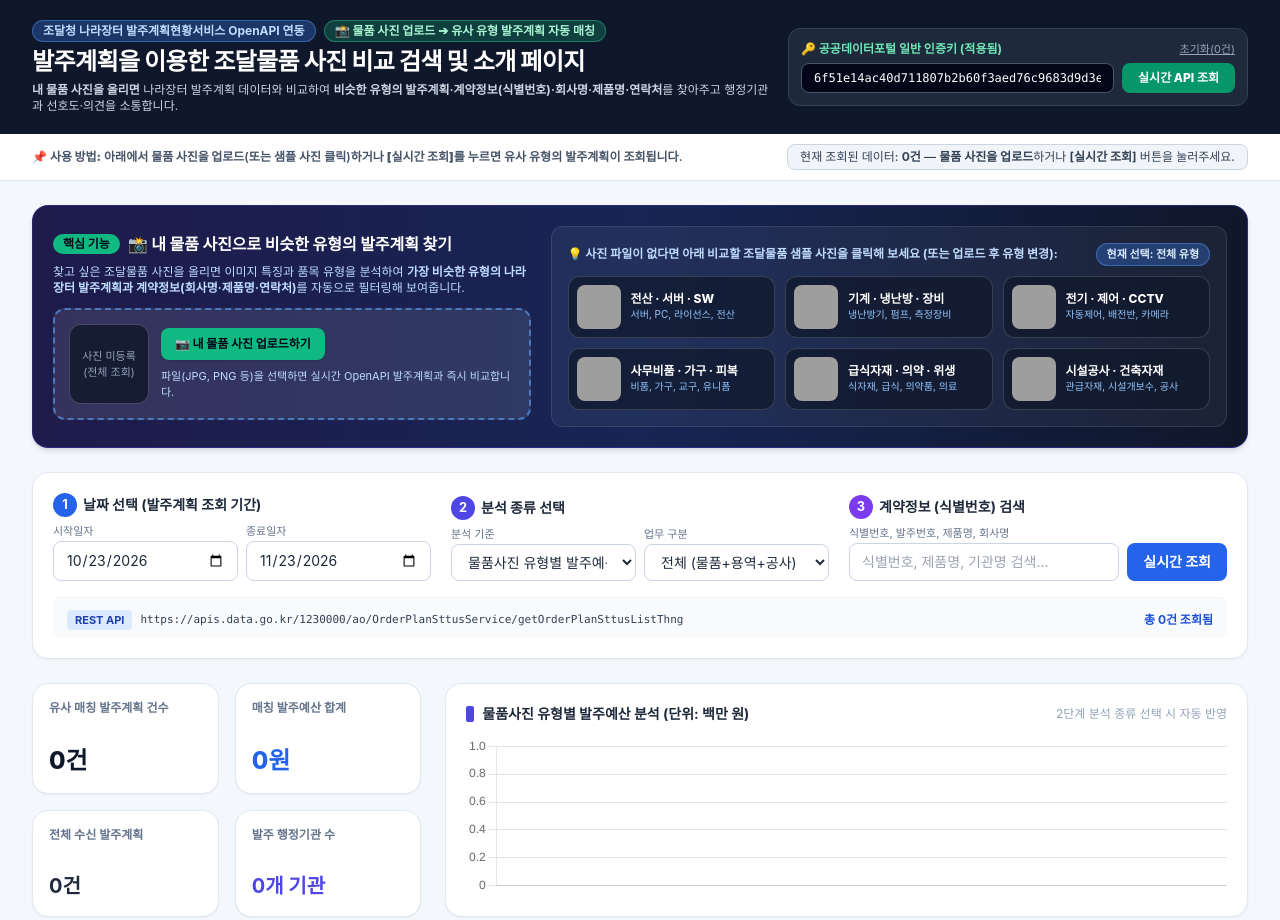
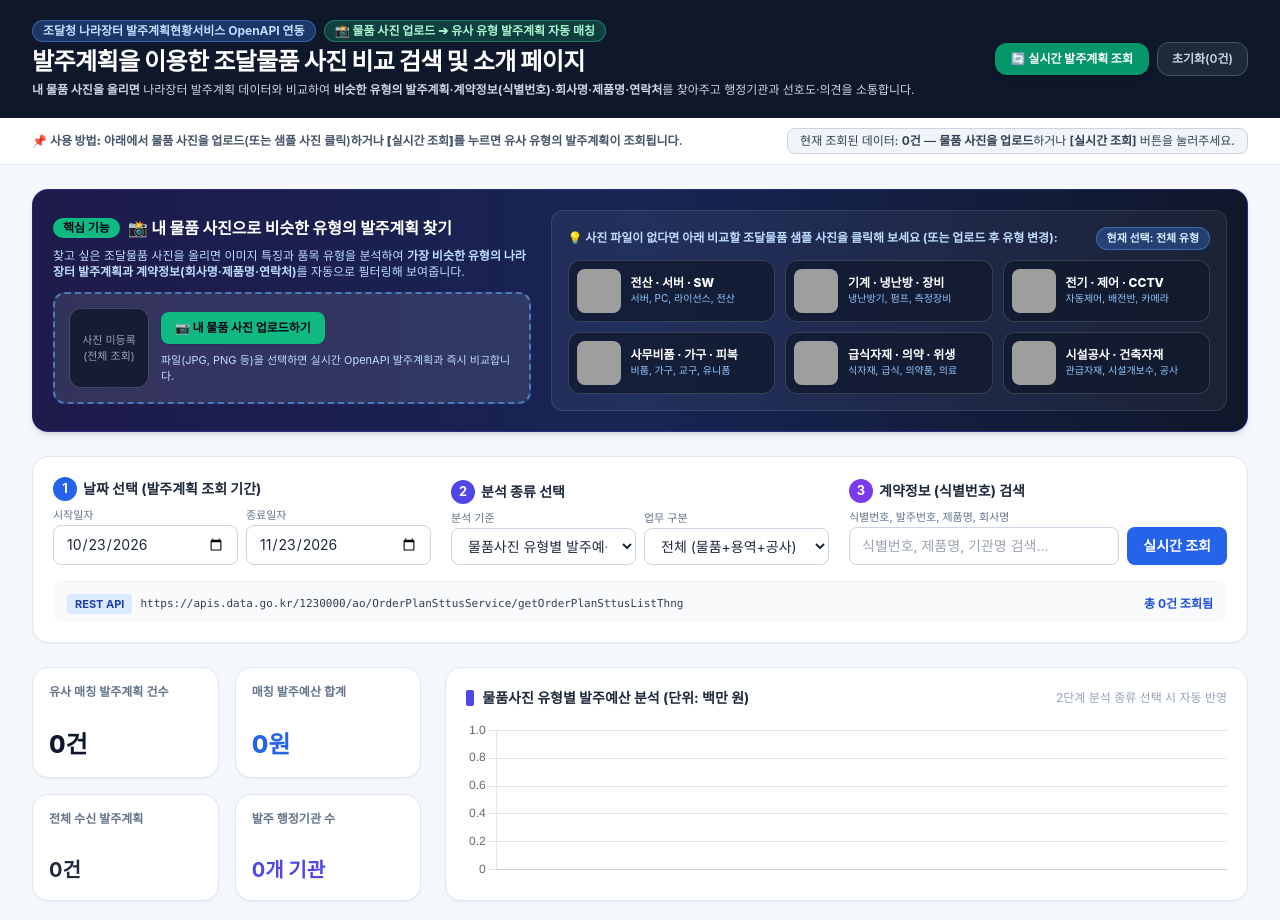
Before and after one commit to ckjeweley/NSU, a plain HTML site: page index.html in a window 1280 px wide. Shown: the top 920 px of the page. Drawn offline with nearby package versions, Linux system fonts and the light colour scheme; grey boxes are pictures that could not be loaded; a web font is replaced by a local one.

Commit message:
Hide serviceKey input from UI while keeping internal key active

```diff
--- a/index.html
+++ b/index.html
@@ -69,28 +69,26 @@
           </p>
         </div>
 
-        <!-- OpenAPI 인증키 입력 박스 (기본 내장 완료) -->
-        <div class="bg-slate-800 border border-slate-700 rounded-xl p-3 w-full lg:w-[460px] shrink-0">
-          <div class="flex items-center justify-between text-xs text-slate-300 mb-1.5">
-            <span class="font-bold text-emerald-300">🔑 공공데이터포털 일반 인증키 (적용됨)</span>
-            <button onclick="clearAllData()" class="text-[11px] text-slate-400 hover:text-white underline">초기화(0건)</button>
-          </div>
-          <div class="flex gap-2">
+        <!-- OpenAPI 실시간 조회 및 초기화 버튼 (API키는 화면에 노출되지 않도록 숨김 처리) -->
+        <div class="flex items-center gap-2 shrink-0">
           <input
             id="serviceKeyInput"
-              type="text"
+            type="hidden"
             value="6f51e14ac40d711807b2b60f3aed76c9683d9d3ec3040d77aa7ddcad70542495"
-              placeholder="공공데이터포털 인증키(64자리)를 붙여넣으세요"
-              class="w-full px-3 py-1.5 text-xs rounded-lg bg-slate-950 border border-slate-600 text-white placeholder-slate-500 focus:outline-none focus:border-emerald-400 font-mono"
           />
           <button
             id="apiFetchBtn"
             onclick="fetchOrderPlanOpenAPI()"
-              class="px-4 py-1.5 bg-emerald-600 hover:bg-emerald-500 text-xs font-extrabold rounded-lg whitespace-nowrap transition"
+            class="px-4 py-2 bg-emerald-600 hover:bg-emerald-500 text-xs font-extrabold rounded-xl whitespace-nowrap transition shadow-md"
           >
-              실시간 API 조회
+            🔄 실시간 발주계획 조회
           </button>
-          </div>
+          <button
+            onclick="clearAllData()"
+            class="px-3.5 py-2 bg-slate-800 hover:bg-slate-700 border border-slate-600 text-xs font-semibold text-slate-300 hover:text-white rounded-xl whitespace-nowrap transition"
+          >
+            초기화(0건)
+          </button>
         </div>
       </div>
     </div>
@@ -1012,7 +1010,7 @@
         fetchedRows = await executeWithProgress(fallbackEndpoints);
       }
 
-      btn.textContent = "실시간 API 조회";
+      btn.textContent = "🔄 실시간 발주계획 조회";
       btn.disabled = false;
       subBtn.disabled = false;
 
```
Lines whose indentation alone changed are shown as unchanged.
